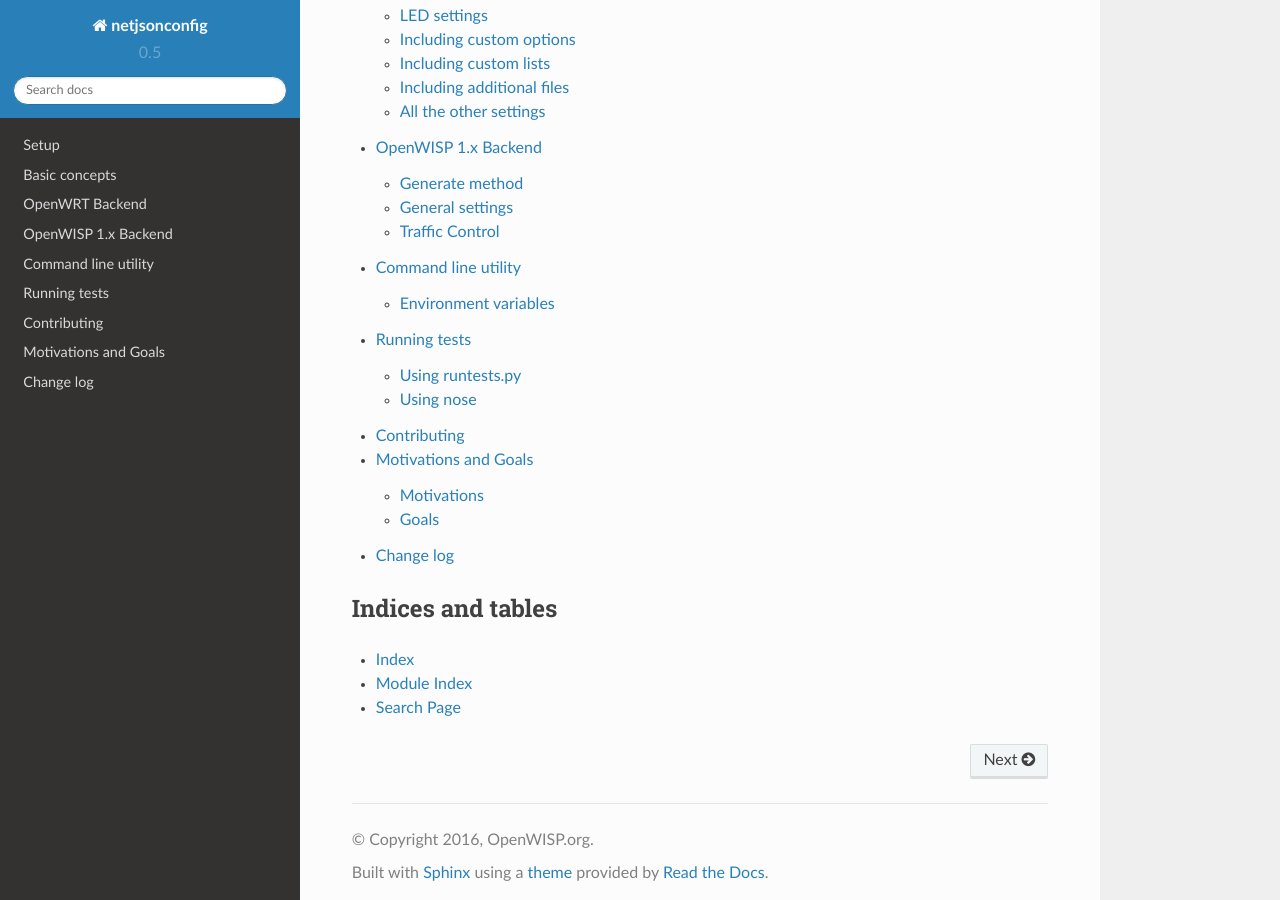
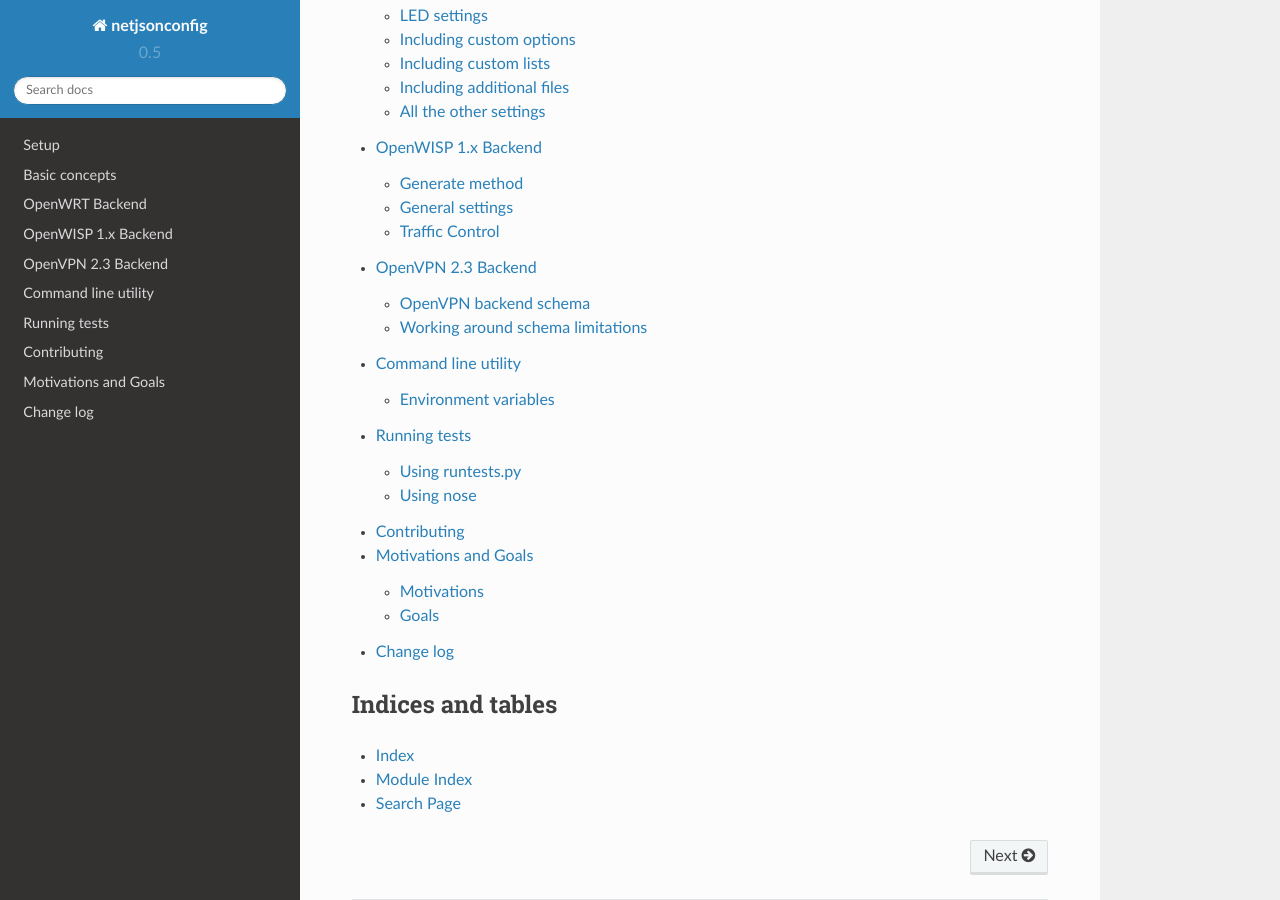
Before and after one commit to openwisp/netjsonconfig, a Sphinx documentation site: the page built from docs/source/index.rst, in a window 1280 px wide and 900 px high, scrolled down 1848 px. Built offline with Sphinx 7.4.7 and the Read the Docs theme 2.0.0, drawn with Linux system fonts in a browser that asks for light colours; some of the changed lines change nothing that is shown.

Commit message:
[docs] Added OpenVPN backend documentation

```diff
--- /dev/null
+++ b/docs/source/backends/openvpn.rst
@@ -0,0 +1,226 @@
+===================
+OpenVPN 2.3 Backend
+===================
+
+.. raw:: html
+
+    <p>
+        <iframe src="https://nodeshot.org/github-btn.html?user=openwisp&amp;repo=netjsonconfig&amp;type=watch&amp;count=true&amp;size=large" frameborder="0" scrolling="0" width="120" height="33"></iframe>
+        <iframe src="https://nodeshot.org/github-btn.html?user=openwisp&amp;repo=netjsonconfig&amp;type=fork&amp;count=true&amp;size=large" frameborder="0" scrolling="0" width="120" height="33"></iframe>
+    </p>
+
+The ``OpenVpn`` backend allows to generate OpenVPN 2.3.x compatible configurations.
+
+Its schema is limited to a subset of the features available in OpenVPN and it doesn't recognize
+interfaces, radios, wireless settings and so on.
+
+The main methods work just like the :doc:`OpenWRT backend </backends/openwrt>`:
+
+ * ``__init__``
+ * ``render``
+ * ``generate``
+ * ``write``
+ * ``json``
+
+The main differences are in the resulting configuration and in its schema.
+
+See an example of initialization and rendering below:
+
+.. code-block:: python
+
+    from netjsonconfig import OpenVpn
+
+    config = OpenVpn({
+        "openvpn": [
+            {
+                "ca": "ca.pem",
+                "cert": "cert.pem",
+                "dev": "tap0",
+                "dev_type": "tap",
+                "dh": "dh.pem",
+                "key": "key.pem",
+                "mode": "server",
+                "name": "example-vpn",
+                "proto": "udp",
+                "tls_server": True
+            }
+        ]
+    })
+    print(config.render())
+
+Will return the following output::
+
+    # openvpn config: test-no-status
+
+    ca ca.pem
+    cert cert.pem
+    dev tap0
+    dev-type tap
+    dh dh.pem
+    key key.pem
+    mode server
+    proto udp
+    tls-server
+
+.. _openvpn_backend_schema:
+
+OpenVPN backend schema
+----------------------
+
+The ``OpenVpn`` backend schema is limited, it only recognizes an ``openvpn`` key with
+a list of dictionaries representing vpn instances. The structure of these dictionaries
+is described below.
+
+Alternatively you may also want to take a look at the `OpenVPN JSON-Schema source code
+<https://github.com/openwisp/netjsonconfig/blob/master/netjsonconfig/backends/openvpn/schema.py>`_.
+
+According to the `NetJSON <http://netjson.org>`_ spec, any unrecognized property will be ignored.
+
+General settings (valid both for client and server)
+~~~~~~~~~~~~~~~~~~~~~~~~~~~~~~~~~~~~~~~~~~~~~~~~~~~
+
+Required properties:
+
+* name
+* mode
+* proto
+* dev
+
++--------------------------+---------+--------------+-------------------------------------------------------------+
+| key name                 | type    | default      | allowed values                                              |
++==========================+=========+==============+=============================================================+
+| ``name``                 | string  |              | 2 to 24 alphanumeric characters, dashes and underscores     |
++--------------------------+---------+--------------+-------------------------------------------------------------+
+| ``mode``                 | string  |              | ``client`` or ``server``                                    |
++--------------------------+---------+--------------+-------------------------------------------------------------+
+| ``proto``                | string  |              | ``udp``, ``tcp-client``, ``tcp-server``                     |
++--------------------------+---------+--------------+-------------------------------------------------------------+
+| ``port``                 | integer | ``1194``     | integers                                                    |
++--------------------------+---------+--------------+-------------------------------------------------------------+
+| ``dev_type``             | string  |              | ``tun``, ``tap``                                            |
++--------------------------+---------+--------------+-------------------------------------------------------------+
+| ``dev``                  | string  |              | any non-whitespace character (max length: 15)               |
++--------------------------+---------+--------------+-------------------------------------------------------------+
+| ``local``                | string  |              | any string                                                  |
++--------------------------+---------+--------------+-------------------------------------------------------------+
+| ``comp_lzo``             | string  | ``adaptive`` | ``yes``, ``no`` or ``adaptive``                             |
++--------------------------+---------+--------------+-------------------------------------------------------------+
+| ``auth``                 | string  | ``SHA1``     | see `auth property source code`_                            |
++--------------------------+---------+--------------+-------------------------------------------------------------+
+| ``cipher``               | string  | ``BF-CBC``   | see `cipher property source code`_                          |
++--------------------------+---------+--------------+-------------------------------------------------------------+
+| ``engine``               | string  |              | ``bsd``, ``rsax``, ``dynamic`` or empty string              |
++--------------------------+---------+--------------+-------------------------------------------------------------+
+| ``ca``                   | string  |              | any non whitespace character                                |
++--------------------------+---------+--------------+-------------------------------------------------------------+
+| ``cert``                 | string  |              | any non whitespace character                                |
++--------------------------+---------+--------------+-------------------------------------------------------------+
+| ``key``                  | string  |              | any non whitespace character                                |
++--------------------------+---------+--------------+-------------------------------------------------------------+
+| ``ns_cert_type``         | string  |              | ``client``, ``server`` or empty string                      |
++--------------------------+---------+--------------+-------------------------------------------------------------+
+| ``mtu_disc``             | string  | ``no``       | ``no``, ``maybe`` or ``yes``                                |
++--------------------------+---------+--------------+-------------------------------------------------------------+
+| ``mtu_test``             | boolean | ``False``    |                                                             |
++--------------------------+---------+--------------+-------------------------------------------------------------+
+| ``fragment``             | integer | ``0``        | any positive integer                                        |
++--------------------------+---------+--------------+-------------------------------------------------------------+
+| ``mssfix``               | integer | ``1450``     | any positive integer                                        |
++--------------------------+---------+--------------+-------------------------------------------------------------+
+| ``keepalive``            | string  |              | two numbers separated by one space                          |
++--------------------------+---------+--------------+-------------------------------------------------------------+
+| ``persist_tun``          | boolean | ``False``    |                                                             |
++--------------------------+---------+--------------+-------------------------------------------------------------+
+| ``persist_key``          | boolean | ``False``    |                                                             |
++--------------------------+---------+--------------+-------------------------------------------------------------+
+| ``up``                   | string  |              | any non whitespace character                                |
++--------------------------+---------+--------------+-------------------------------------------------------------+
+| ``up_delay``             | integer | ``0``        | any positive integer                                        |
++--------------------------+---------+--------------+-------------------------------------------------------------+
+| ``down``                 | string  |              | any non whitespace character                                |
++--------------------------+---------+--------------+-------------------------------------------------------------+
+| ``script_security``      | integer | ``1``        | ``0``, ``1``, ``2``, ``3``                                  |
++--------------------------+---------+--------------+-------------------------------------------------------------+
+| ``user``                 | string  |              | any string                                                  |
++--------------------------+---------+--------------+-------------------------------------------------------------+
+| ``group``                | string  |              | any string                                                  |
++--------------------------+---------+--------------+-------------------------------------------------------------+
+| ``mute``                 | integer | ``0``        | any positive integer                                        |
++--------------------------+---------+--------------+-------------------------------------------------------------+
+| ``status``               | string  |              | string and number separated by space, eg:                   |
+|                          |         |              | ``/var/log/openvpn.status 10``                              |
++--------------------------+---------+--------------+-------------------------------------------------------------+
+| ``status_version``       | integer | ``1``        | ``1``, ``2``, ``3``                                         |
++--------------------------+---------+--------------+-------------------------------------------------------------+
+| ``mute_replay_warnings`` | boolean | ``False``    |                                                             |
++--------------------------+---------+--------------+-------------------------------------------------------------+
+| ``secret``               | string  |              | any non whitespace character                                |
++--------------------------+---------+--------------+-------------------------------------------------------------+
+| ``fast_io``              | boolean | ``False``    |                                                             |
++--------------------------+---------+--------------+-------------------------------------------------------------+
+| ``log``                  | string  |              | filesystem path                                             |
++--------------------------+---------+--------------+-------------------------------------------------------------+
+| ``verb``                 | integer | ``1``        | from ``0`` (disabled) to ``11`` (very verbose)              |
++--------------------------+---------+--------------+-------------------------------------------------------------+
+
+Client specific settings
+~~~~~~~~~~~~~~~~~~~~~~~~
+
+Required properties:
+
+* remote
+
++--------------------------+---------+--------------+-------------------------------------------------------------+
+| key name                 | type    | default      | allowed values                                              |
++==========================+=========+==============+=============================================================+
+| ``remote``               | list    | ``[]``       | list of dictionaries containing ``host`` (str) and ``port`` |
+|                          |         |              | (str). Must contain at least one element                    |
++--------------------------+---------+--------------+-------------------------------------------------------------+
+| ``nobind``               | boolean | ``True``     |                                                             |
++--------------------------+---------+--------------+-------------------------------------------------------------+
+| ``resolv_retry``         | boolean | ``True``     |                                                             |
++--------------------------+---------+--------------+-------------------------------------------------------------+
+| ``tls_client``           | boolean | ``True``     |                                                             |
++--------------------------+---------+--------------+-------------------------------------------------------------+
+| ``auth_user_pass``       | string  |              | any non whitespace character                                |
++--------------------------+---------+--------------+-------------------------------------------------------------+
+
+Server specific settings
+~~~~~~~~~~~~~~~~~~~~~~~~
+
++------------------------------+---------+--------------+-------------------------------------------------------------+
+| key name                     | type    | default      | allowed values                                              |
++==============================+=========+==============+=============================================================+
+| ``tls_server``               | boolean | ``True``     |                                                             |
++------------------------------+---------+--------------+-------------------------------------------------------------+
+| ``dh``                       | string  |              | any non whitespace character                                |
++------------------------------+---------+--------------+-------------------------------------------------------------+
+| ``crl_verify``               | string  |              | any non whitespace character                                |
++------------------------------+---------+--------------+-------------------------------------------------------------+
+| ``duplicate_cn``             | boolean | ``False``    |                                                             |
++------------------------------+---------+--------------+-------------------------------------------------------------+
+| ``client_to_client``         | boolean | ``False``    |                                                             |
++------------------------------+---------+--------------+-------------------------------------------------------------+
+| ``client_cert_not_required`` | boolean | ``False``    |                                                             |
++------------------------------+---------+--------------+-------------------------------------------------------------+
+| ``username_as_common_name``  | boolean | ``False``    |                                                             |
++------------------------------+---------+--------------+-------------------------------------------------------------+
+| ``auth_user_pass_verify``    | string  |              | any non whitespace character                                |
++------------------------------+---------+--------------+-------------------------------------------------------------+
+
+Working around schema limitations
+---------------------------------
+
+The schema does not include all the possible OpenVPN settings, but it can render appropiately
+any property not included in the schema as long as its type is one the following:
+
+* boolean
+* integer
+* strings
+* lists
+
+For a list of all the OpenVPN configuration settings, refer to the `OpenVPN 2.3 manual
+<https://community.openvpn.net/openvpn/wiki/Openvpn23ManPage>`_.
+
+.. _auth property source code: https://github.com/openwisp/netjsonconfig/blob/master/netjsonconfig/backends/openvpn/schema.py#L79-L89
+.. _cipher property source code: https://github.com/openwisp/netjsonconfig/blob/master/netjsonconfig/backends/openvpn/schema.py#L90-L103
--- a/docs/source/index.rst
+++ b/docs/source/index.rst
@@ -56,6 +56,7 @@
    /general/basics
    /backends/openwrt
    /backends/openwisp
+   /backends/openvpn
    /general/commandline_utility
    /general/running_tests
    /general/contributing
```
